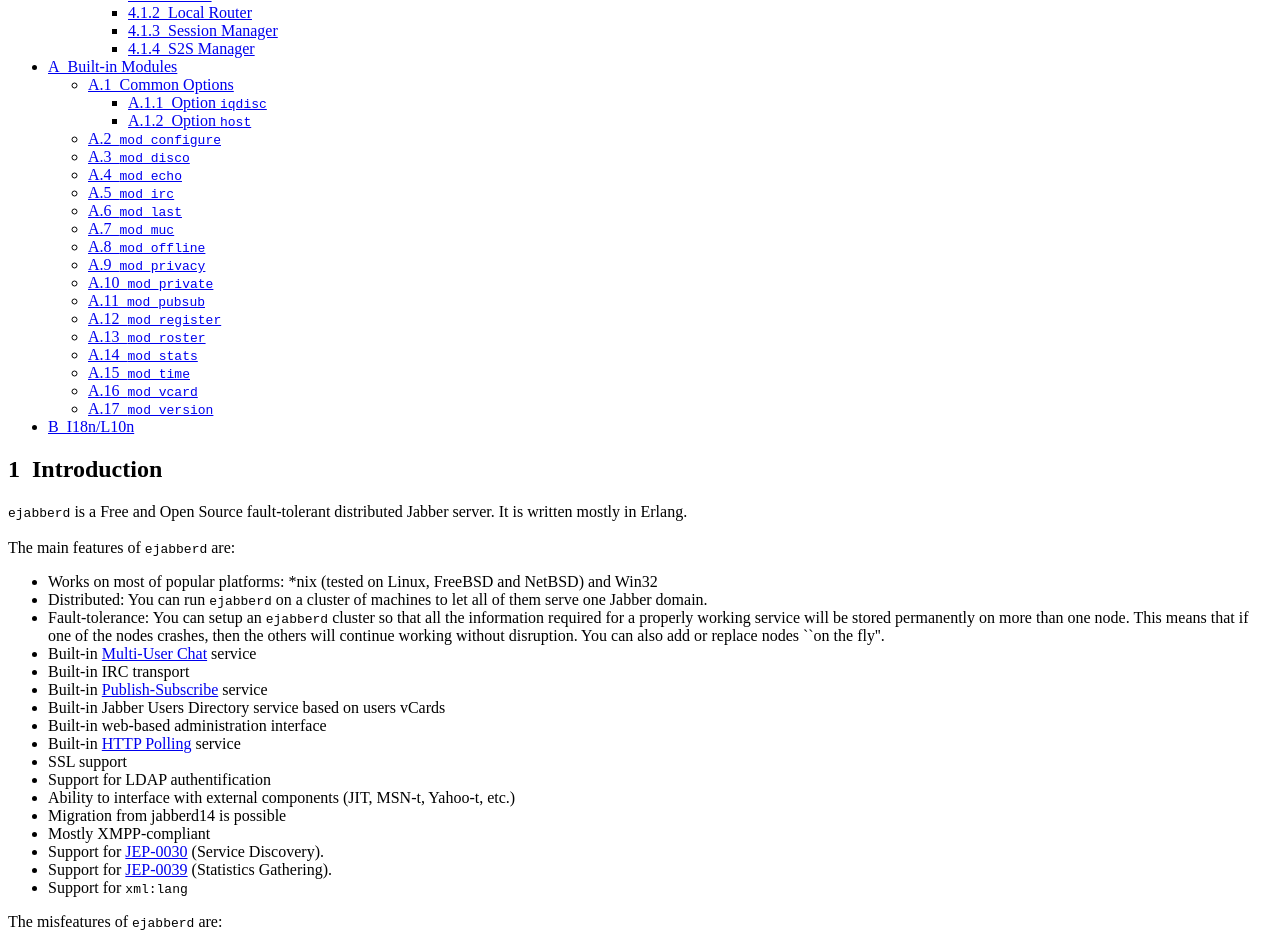
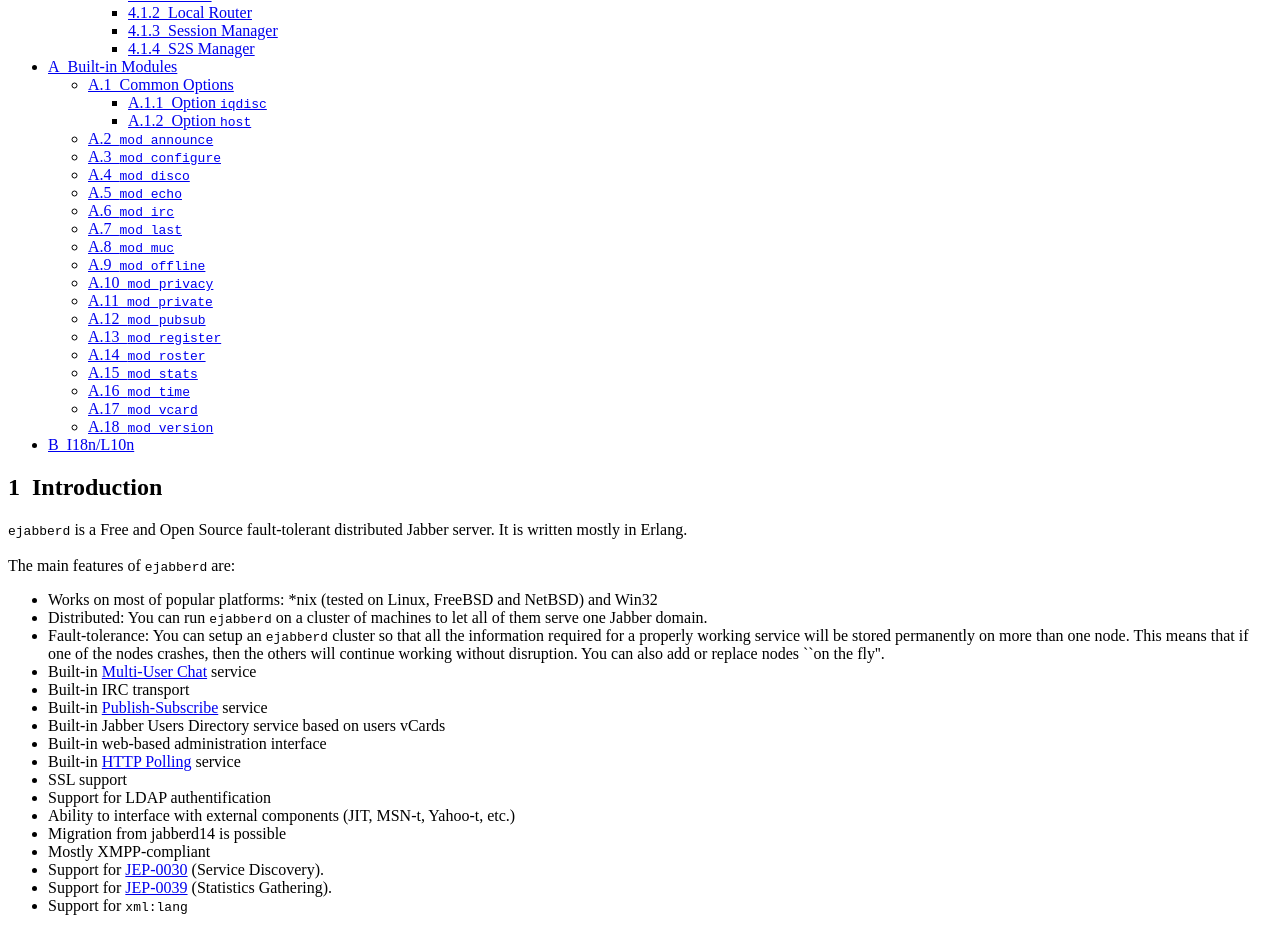
Before and after one commit to processone/ejabberd, a plain HTML site: page doc/guide.html in a window 1280 px wide. Shown: the part 1116-2046 px from the top of the page. Drawn offline with Linux system fonts and the light colour scheme.

Commit message:
* src/ejabberd_c2s.erl: Bugfix in resend_offline_messages/1
* src/mod_announce.erl: New module to manage announce messages
(thanks to Sergei Golovan)

* src/ejabberd_local.erl: Moved processing of announce messages to
mod_announce (thanks to Sergei Golovan)

* src/ejabberd_c2s.erl: Added several hooks

* src/ejabberd_hooks.erl: Fixed run_fold (thanks to Sergei
Golovan)

* src/ejabberd.cfg.example: Updated (thanks to Sergei Golovan)

* doc/guide.tex: Updated (thanks to Sergei Golovan)

SVN Revision: 256

```diff
--- a/doc/guide.html
+++ b/doc/guide.html
@@ -85,24 +85,25 @@
 <A HREF="#htoc30">A.1.1&nbsp;&nbsp;Option <TT>iqdisc</TT></A>
 <LI><A HREF="#htoc31">A.1.2&nbsp;&nbsp;Option <TT>host</TT></A>
 </UL>
-<LI><A HREF="#htoc32">A.2&nbsp;&nbsp;<TT>mod_configure</TT></A>
-<LI><A HREF="#htoc33">A.3&nbsp;&nbsp;<TT>mod_disco</TT></A>
-<LI><A HREF="#htoc34">A.4&nbsp;&nbsp;<TT>mod_echo</TT></A>
-<LI><A HREF="#htoc35">A.5&nbsp;&nbsp;<TT>mod_irc</TT></A>
-<LI><A HREF="#htoc36">A.6&nbsp;&nbsp;<TT>mod_last</TT></A>
-<LI><A HREF="#htoc37">A.7&nbsp;&nbsp;<TT>mod_muc</TT></A>
-<LI><A HREF="#htoc38">A.8&nbsp;&nbsp;<TT>mod_offline</TT></A>
-<LI><A HREF="#htoc39">A.9&nbsp;&nbsp;<TT>mod_privacy</TT></A>
-<LI><A HREF="#htoc40">A.10&nbsp;&nbsp;<TT>mod_private</TT></A>
-<LI><A HREF="#htoc41">A.11&nbsp;&nbsp;<TT>mod_pubsub</TT></A>
-<LI><A HREF="#htoc42">A.12&nbsp;&nbsp;<TT>mod_register</TT></A>
-<LI><A HREF="#htoc43">A.13&nbsp;&nbsp;<TT>mod_roster</TT></A>
-<LI><A HREF="#htoc44">A.14&nbsp;&nbsp;<TT>mod_stats</TT></A>
-<LI><A HREF="#htoc45">A.15&nbsp;&nbsp;<TT>mod_time</TT></A>
-<LI><A HREF="#htoc46">A.16&nbsp;&nbsp;<TT>mod_vcard</TT></A>
-<LI><A HREF="#htoc47">A.17&nbsp;&nbsp;<TT>mod_version</TT></A>
+<LI><A HREF="#htoc32">A.2&nbsp;&nbsp;<TT>mod_announce</TT></A>
+<LI><A HREF="#htoc33">A.3&nbsp;&nbsp;<TT>mod_configure</TT></A>
+<LI><A HREF="#htoc34">A.4&nbsp;&nbsp;<TT>mod_disco</TT></A>
+<LI><A HREF="#htoc35">A.5&nbsp;&nbsp;<TT>mod_echo</TT></A>
+<LI><A HREF="#htoc36">A.6&nbsp;&nbsp;<TT>mod_irc</TT></A>
+<LI><A HREF="#htoc37">A.7&nbsp;&nbsp;<TT>mod_last</TT></A>
+<LI><A HREF="#htoc38">A.8&nbsp;&nbsp;<TT>mod_muc</TT></A>
+<LI><A HREF="#htoc39">A.9&nbsp;&nbsp;<TT>mod_offline</TT></A>
+<LI><A HREF="#htoc40">A.10&nbsp;&nbsp;<TT>mod_privacy</TT></A>
+<LI><A HREF="#htoc41">A.11&nbsp;&nbsp;<TT>mod_private</TT></A>
+<LI><A HREF="#htoc42">A.12&nbsp;&nbsp;<TT>mod_pubsub</TT></A>
+<LI><A HREF="#htoc43">A.13&nbsp;&nbsp;<TT>mod_register</TT></A>
+<LI><A HREF="#htoc44">A.14&nbsp;&nbsp;<TT>mod_roster</TT></A>
+<LI><A HREF="#htoc45">A.15&nbsp;&nbsp;<TT>mod_stats</TT></A>
+<LI><A HREF="#htoc46">A.16&nbsp;&nbsp;<TT>mod_time</TT></A>
+<LI><A HREF="#htoc47">A.17&nbsp;&nbsp;<TT>mod_vcard</TT></A>
+<LI><A HREF="#htoc48">A.18&nbsp;&nbsp;<TT>mod_version</TT></A>
 </UL>
-<LI><A HREF="#htoc48">B&nbsp;&nbsp;I18n/L10n</A>
+<LI><A HREF="#htoc49">B&nbsp;&nbsp;I18n/L10n</A>
 </UL>
 
 <!--TOC section Introduction-->
@@ -474,15 +475,15 @@
  <DT><B><TT>{ip, IPAddress}</TT></B><DD> This option specifies which network interface to
  listen on. For example <CODE>{ip, {192, 168, 1, 1}}</CODE>.
  <DT><B><TT>inet6</TT></B><DD> Set up the socket for IPv6.
- <DT><B><TT>tls</TT></B><DD> This option specifies that STARTTLS extension is available on
- connections to this port. You should also set ``<CODE>certfile</CODE>'' option.
- <DT><B><TT>tls_from_start</TT></B><DD> Among with <TT>tls</TT> this option specifies that
- traffic on this port will be encrypted using SSL immediately after
- connecting.
+ <DT><B><TT>starttls</TT></B><DD> This option specifies that STARTTLS extension is available
+ on connections to this port. You should also set ``<CODE>certfile</CODE>''
+ option.
+ <DT><B><TT>tls</TT></B><DD> This option specifies that traffic on this port will be
+ encrypted using SSL immediately after connecting. You should also set
+ ``<CODE>certfile</CODE>'' option.
  <DT><B><TT>ssl</TT></B><DD> This option specifies that traffic on this port will be
  encrypted using SSL. You should also set ``<CODE>certfile</CODE>'' option. It
- is recommended to use <TT>tls</TT> and <TT>tls_from_start</TT> options
- instead.
+ is recommended to use <TT>tls</TT> option instead.
  <DT><B><TT>{certfile, Path}</TT></B><DD> Path to a file containing the SSL certificate.
  </DL>
  <DT><B><TT>ejabberd_s2s_in</TT></B><DD> This module serves incoming S2S connections.
@@ -818,9 +819,33 @@
     ...
    ]}.
 </PRE>
+<!--TOC subsection <TT>mod_announce</TT>-->
+
+<H3><A NAME="htoc32">A.2</A>&nbsp;&nbsp;<TT>mod_announce</TT></H3><!--SEC END -->
+
+<A NAME="sec:modannounce"></A>
+This module adds support for broadcast announce messages and MOTD.<BR>
+<BR>
+Options:
+<DL COMPACT=compact><DT>
+<B><TT>access</TT></B><DD> Specifies who is allowed to send announce messages
+and set MOTD (default value is <TT>none</TT>).
+</DL>
+Example:
+<PRE>
+  % Only admins can send announcement messages:
+  {access, announce, [{allow, admin}]}.
+
+  {modules,
+   [
+    ...
+    {mod_announce, [{access, announce}]},
+    ...
+   ]}.
+</PRE>
 <!--TOC subsection <TT>mod_configure</TT>-->
 
-<H3><A NAME="htoc32">A.2</A>&nbsp;&nbsp;<TT>mod_configure</TT></H3><!--SEC END -->
+<H3><A NAME="htoc33">A.3</A>&nbsp;&nbsp;<TT>mod_configure</TT></H3><!--SEC END -->
 
 <A NAME="sec:modconfigure"></A>
 Options:
@@ -830,7 +855,7 @@
 </DL>
 <!--TOC subsection <TT>mod_disco</TT>-->
 
-<H3><A NAME="htoc33">A.3</A>&nbsp;&nbsp;<TT>mod_disco</TT></H3><!--SEC END -->
+<H3><A NAME="htoc34">A.4</A>&nbsp;&nbsp;<TT>mod_disco</TT></H3><!--SEC END -->
 
 <A NAME="sec:moddisco"></A>
 This module adds support for <A HREF="http://www.jabber.org/jeps/jep-0030.html">JEP-0030</A> (Service Discovery).<BR>
@@ -855,7 +880,7 @@
 </PRE>
 <!--TOC subsection <TT>mod_echo</TT>-->
 
-<H3><A NAME="htoc34">A.4</A>&nbsp;&nbsp;<TT>mod_echo</TT></H3><!--SEC END -->
+<H3><A NAME="htoc35">A.5</A>&nbsp;&nbsp;<TT>mod_echo</TT></H3><!--SEC END -->
 
 <A NAME="sec:modecho"></A>
 This module acts as a service and simply returns to sender any Jabber packet. Module may be
@@ -869,7 +894,7 @@
 </DL>
 <!--TOC subsection <TT>mod_irc</TT>-->
 
-<H3><A NAME="htoc35">A.5</A>&nbsp;&nbsp;<TT>mod_irc</TT></H3><!--SEC END -->
+<H3><A NAME="htoc36">A.6</A>&nbsp;&nbsp;<TT>mod_irc</TT></H3><!--SEC END -->
 
 <A NAME="sec:modirc"></A>
 This module implements IRC transport.<BR>
@@ -892,7 +917,7 @@
 </PRE>
 <!--TOC subsection <TT>mod_last</TT>-->
 
-<H3><A NAME="htoc36">A.6</A>&nbsp;&nbsp;<TT>mod_last</TT></H3><!--SEC END -->
+<H3><A NAME="htoc37">A.7</A>&nbsp;&nbsp;<TT>mod_last</TT></H3><!--SEC END -->
 
 <A NAME="sec:modlast"></A>
 This module adds support for <A HREF="http://www.jabber.org/jeps/jep-0012.html">JEP-0012</A> (Last Activity)<BR>
@@ -904,7 +929,7 @@
 </DL>
 <!--TOC subsection <TT>mod_muc</TT>-->
 
-<H3><A NAME="htoc37">A.7</A>&nbsp;&nbsp;<TT>mod_muc</TT></H3><!--SEC END -->
+<H3><A NAME="htoc38">A.8</A>&nbsp;&nbsp;<TT>mod_muc</TT></H3><!--SEC END -->
 
 <A NAME="sec:modmuc"></A>
 This module implements <A HREF="http://www.jabber.org/jeps/jep-0045.html">JEP-0045</A> (Multi-User Chat) service.<BR>
@@ -939,14 +964,14 @@
 </PRE>
 <!--TOC subsection <TT>mod_offline</TT>-->
 
-<H3><A NAME="htoc38">A.8</A>&nbsp;&nbsp;<TT>mod_offline</TT></H3><!--SEC END -->
+<H3><A NAME="htoc39">A.9</A>&nbsp;&nbsp;<TT>mod_offline</TT></H3><!--SEC END -->
 
 <A NAME="sec:modoffline"></A>
 This module implements offline message storage.<BR>
 <BR>
 <!--TOC subsection <TT>mod_privacy</TT>-->
 
-<H3><A NAME="htoc39">A.9</A>&nbsp;&nbsp;<TT>mod_privacy</TT></H3><!--SEC END -->
+<H3><A NAME="htoc40">A.10</A>&nbsp;&nbsp;<TT>mod_privacy</TT></H3><!--SEC END -->
 
 <A NAME="sec:modprivacy"></A>
 This module implements Privacy Rules as defined in XMPP IM
@@ -959,7 +984,7 @@
 </DL>
 <!--TOC subsection <TT>mod_private</TT>-->
 
-<H3><A NAME="htoc40">A.10</A>&nbsp;&nbsp;<TT>mod_private</TT></H3><!--SEC END -->
+<H3><A NAME="htoc41">A.11</A>&nbsp;&nbsp;<TT>mod_private</TT></H3><!--SEC END -->
 
 <A NAME="sec:modprivate"></A>
 This module adds support of <A HREF="http://www.jabber.org/jeps/jep-0049.html">JEP-0049</A> (Private XML Storage).<BR>
@@ -971,7 +996,7 @@
 </DL>
 <!--TOC subsection <TT>mod_pubsub</TT>-->
 
-<H3><A NAME="htoc41">A.11</A>&nbsp;&nbsp;<TT>mod_pubsub</TT></H3><!--SEC END -->
+<H3><A NAME="htoc42">A.12</A>&nbsp;&nbsp;<TT>mod_pubsub</TT></H3><!--SEC END -->
 
 <A NAME="sec:modpubsub"></A>
 This module implements <A HREF="http://www.jabber.org/jeps/jep-0060.html">JEP-0060</A> (Publish-Subscribe Service).<BR>
@@ -996,7 +1021,7 @@
 </PRE>
 <!--TOC subsection <TT>mod_register</TT>-->
 
-<H3><A NAME="htoc42">A.12</A>&nbsp;&nbsp;<TT>mod_register</TT></H3><!--SEC END -->
+<H3><A NAME="htoc43">A.13</A>&nbsp;&nbsp;<TT>mod_register</TT></H3><!--SEC END -->
 
 <A NAME="sec:modregister"></A>
 This module adds support for <A HREF="http://www.jabber.org/jeps/jep-0077.html">JEP-0077</A> (In-Band Registration).<BR>
@@ -1029,7 +1054,7 @@
 </PRE>
 <!--TOC subsection <TT>mod_roster</TT>-->
 
-<H3><A NAME="htoc43">A.13</A>&nbsp;&nbsp;<TT>mod_roster</TT></H3><!--SEC END -->
+<H3><A NAME="htoc44">A.14</A>&nbsp;&nbsp;<TT>mod_roster</TT></H3><!--SEC END -->
 
 <A NAME="sec:modroster"></A>
 This module implements roster management.<BR>
@@ -1041,7 +1066,7 @@
 </DL>
 <!--TOC subsection <TT>mod_stats</TT>-->
 
-<H3><A NAME="htoc44">A.14</A>&nbsp;&nbsp;<TT>mod_stats</TT></H3><!--SEC END -->
+<H3><A NAME="htoc45">A.15</A>&nbsp;&nbsp;<TT>mod_stats</TT></H3><!--SEC END -->
 
 <A NAME="sec:modstats"></A>
 This module adds support for <A HREF="http://www.jabber.org/jeps/jep-0039.html">JEP-0039</A> (Statistics Gathering).<BR>
@@ -1055,7 +1080,7 @@
 <BR>
 <!--TOC subsection <TT>mod_time</TT>-->
 
-<H3><A NAME="htoc45">A.15</A>&nbsp;&nbsp;<TT>mod_time</TT></H3><!--SEC END -->
+<H3><A NAME="htoc46">A.16</A>&nbsp;&nbsp;<TT>mod_time</TT></H3><!--SEC END -->
 
 <A NAME="sec:modtime"></A>
 This module answers UTC time on <TT>jabber:iq:time</TT> queries.<BR>
@@ -1067,7 +1092,7 @@
 </DL>
 <!--TOC subsection <TT>mod_vcard</TT>-->
 
-<H3><A NAME="htoc46">A.16</A>&nbsp;&nbsp;<TT>mod_vcard</TT></H3><!--SEC END -->
+<H3><A NAME="htoc47">A.17</A>&nbsp;&nbsp;<TT>mod_vcard</TT></H3><!--SEC END -->
 
 <A NAME="sec:modvcard"></A>
 This module implements simple Jabber User Directory (based on user vCards)
@@ -1095,7 +1120,7 @@
 </PRE>
 <!--TOC subsection <TT>mod_version</TT>-->
 
-<H3><A NAME="htoc47">A.17</A>&nbsp;&nbsp;<TT>mod_version</TT></H3><!--SEC END -->
+<H3><A NAME="htoc48">A.18</A>&nbsp;&nbsp;<TT>mod_version</TT></H3><!--SEC END -->
 
 <A NAME="sec:modversion"></A>
 This module answers <TT>ejabberd</TT> version on <TT>jabber:iq:version</TT> queries.<BR>
@@ -1107,7 +1132,7 @@
 </DL>
 <!--TOC section I18n/L10n-->
 
-<H2><A NAME="htoc48">B</A>&nbsp;&nbsp;I18n/L10n</H2><!--SEC END -->
+<H2><A NAME="htoc49">B</A>&nbsp;&nbsp;I18n/L10n</H2><!--SEC END -->
 
 <A NAME="sec:i18nl10n"></A>
 All built-in modules support <TT>xml:lang</TT> attribute inside IQ queries.
```
Also changed, not shown: 8 other files.
